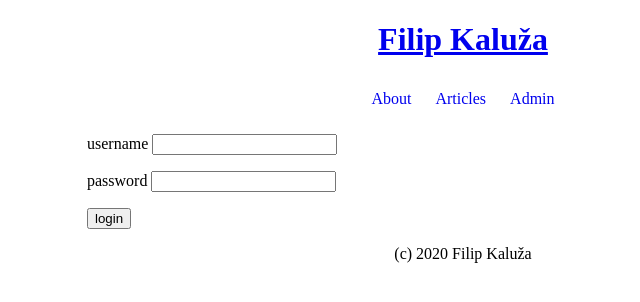
After one commit to FilipKaluza/flask_app, a Flask app: page /login/ in a window 1280 px wide. The commit adds this page. Shown: the top 302 px of the page, without its empty margins (177-817 px from the left). Run offline with Flask 2, Linux system fonts and the light colour scheme.

Commit message:
added login, logout and initialization of db

```diff
--- a/mdblog/app.py
+++ b/mdblog/app.py
@@ -1,7 +1,16 @@
 from flask import Flask, render_template
 from .database import articles
+from flask import g
+import sqlite3
+from flask import request ##pre login
+from flask import redirect ##pre login
+from flask import url_for
+from flask import session ## umožnuje prácu s cookies pre indentifikáciu usera
+
+DATABASE = "/vagrant/blog.db"
 
 flask_app = Flask(__name__)
+flask_app.secret_key = b'\x1b\n\xc8\xa0\xcf\xd1\xear\x7f\xf3\xeas$\x05\xd1\xf7[!\x17\xd4\xab!p\xda' ##šifra cookies na strane klienta
 
 
 @flask_app.route('/')
@@ -14,6 +23,8 @@ def view_about():
 
 @flask_app.route('/admin/')
 def view_admin():
+    if "logged" not in session: ## ak nie som lognutý
+        return redirect(url_for("view_login"))
     return render_template("admin.jinja")
 
 @flask_app.route('/articles/')
@@ -26,3 +37,46 @@ def view_article(art_id):
     if article:
         return render_template("article.jinja", article=article)
     return render_template("article_not_found.jinja", art_id=art_id)
+
+@flask_app.route('/login/', methods=["GET"])
+def view_login():
+    return render_template("login.jinja")
+
+@flask_app.route('/login/', methods=["POST"])
+def login_user():
+    username = request.form["username"]
+    password = request.form["password"]
+    if username == "admin" and password == "admin":
+        session["logged"] = True
+        return redirect(url_for("view_admin"))
+    else:
+        return redirect(url_for("view_login"))
+
+@flask_app.route('/logout/', methods=["POST"])
+def logout_user():
+    session.pop("logged")
+    return redirect(url_for("view_welcome_page"))
+
+
+## UTILS (connect databazy)
+def connect_db():
+    rv = sqlite3.connect(DATABASE)
+    rv.row_factory = sqlite3.Row ## .Row upraví súrovú db do python dictionary
+    return rv
+
+def get_db():
+    if not hasattr(g, "sqlite_db"):
+        g.sqlite_db = connect_db()
+    return g.sqlite_db
+
+@flask_app.teardown_appcontext
+def close_db(error):
+    if hasattr(g, "sqlitedb"):
+        g.sqlite_db.close()
+
+def init_db(app):
+    with app.app_context():
+        db = get_db()
+        with open("mdblog/schema.sql", "r") as fp:
+            db.cursor().executescript(fp.read())
+        db.commit()
--- /dev/null
+++ b/mdblog/schema.sql
@@ -0,0 +1,6 @@
+drop table if exists articles;
+create table articles (
+    id integer primary key autoincrement,
+    title text not null,
+    content text not null
+);
--- a/mdblog/templates/_nav.jinja
+++ b/mdblog/templates/_nav.jinja
@@ -2,4 +2,11 @@
       <li> <a href='{{ url_for("view_about") }}'>About</a> </li>
       <li> <a href='{{ url_for("view_articles") }}'>Articles</a> </li>
       <li> <a href='{{ url_for("view_admin") }}'>Admin</a> </li>
+      {% if "logged" in session %}
+            <li>
+                  <form action="{{url_for("logout_user") }}" method="post">
+                        <input type="submit" value="logout">
+                  </form>
+            </li>
+      {% endif %}
 </ul>
--- /dev/null
+++ b/mdblog/templates/login.jinja
@@ -0,0 +1,19 @@
+{% extends "_main.jinja" %}
+
+{% block title %} Login {% endblock %}
+
+{% block main %}
+
+<form action="{{ url_for("login_user") }}" method="post">
+    <p>
+        <label> username </label>
+        <input type="text" name="username">
+    </p>
+    <p>
+        <label> password </label>
+        <input type="password" name="password">
+    </p>
+<input type="Submit" value="login">
+</form>
+
+{% endblock %}
```
Also changed, not shown: run.py (+19 -3 lines), blog.db (added).
